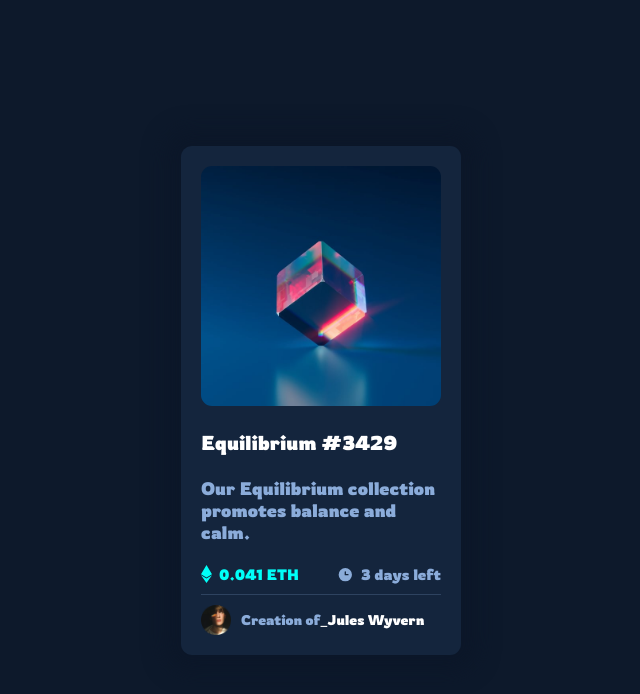
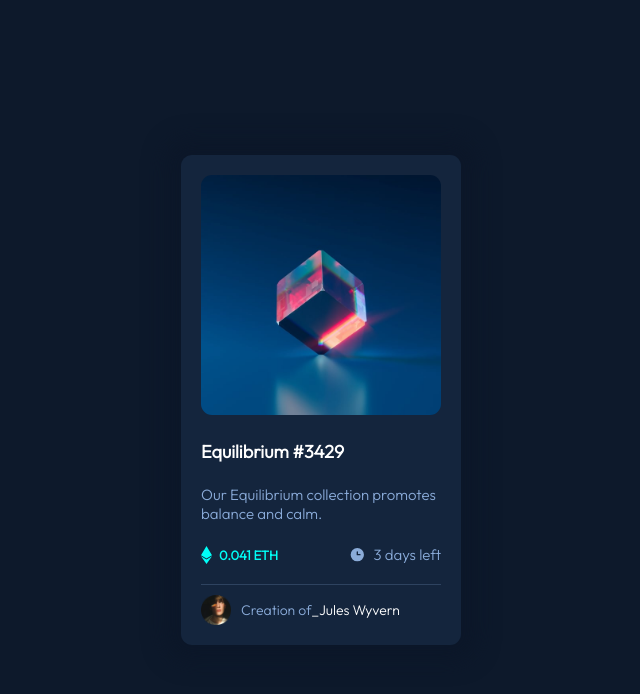
Before and after one commit to ViktorChs/nfc-card, a plain HTML site: page index.html in a window 1280 px wide. Shown: the whole page, without its empty margins (319-959 px from the left). Drawn offline with Linux system fonts and the light colour scheme.

Commit message:
fix font

```diff
--- a/index.css
+++ b/index.css
@@ -2,7 +2,7 @@
   margin: 0px;
   padding: 0px;
   box-sizing: border-box;
-  font-family: "Rowdies", cursiva;
+
 }
 body {
   background: hsl(217, 54%, 11%);
@@ -11,6 +11,7 @@ body {
   align-items: center;
   min-height: 100vh;
   font-size: 18px;
+  font-family: 'Outfit', cursive;
 
 }
 .targeta {
@@ -52,9 +53,11 @@ body {
 
 .nombre-nft {
   color: hsl(0, 0%, 100%);
-  margin-bottom: 20px;
-  font-size: 20px;
-  cursor: pointer;
+    margin-bottom: 20px;
+    font-size: 18px;
+    cursor: pointer;
+    font-family: 'Outfit', sans-serif;
+    font-weight: 600;
 }
 .nombre-nft:hover {
   color: hsl(178, 100%, 50%);
@@ -62,6 +65,7 @@ body {
 .descripcion-nft {
   color: hsl(215, 51%, 70%);
   margin: 22px 0px;
+  font-size: 15px;
 
 
 }
@@ -70,13 +74,15 @@ body {
   justify-content: space-between;
   border-bottom: solid 1px hsla(215, 52%, 70%, 0.219);
   font-size: 15px;
-  padding-bottom: 10px;
+  padding-bottom: 20px;
   margin-bottom: 10px;
 }
 .precio-nft {
   color: hsl(178, 100%, 50%);
   display: flex;
   align-items: center;
+  font-size: 13px;
+    font-weight: 600;
 }
 .pd img{
     margin-right: 7px;
--- a/index.html
+++ b/index.html
@@ -5,7 +5,9 @@
   <meta charset="UTF-8">
   <meta name="viewport" content="width=device-width, initial-scale=1.0">
   <link href="index.css" type="text/css" rel="stylesheet">
-  <link href="https://fonts.googleapis.com/css2? family=Rowdies:wght@700&display=swap" rel="stylesheet">
+  <link rel="preconnect" href="https://fonts.googleapis.com">
+<link rel="preconnect" href="https://fonts.gstatic.com" crossorigin>
+<link href="https://fonts.googleapis.com/css2?family=Outfit:wght@100;300&display=swap" rel="stylesheet">
   <!-- displays site properly based on user's device -->
 
   <link rel="icon" type="image/png" sizes="32x32" href="./images/favicon-32x32.png">
```
